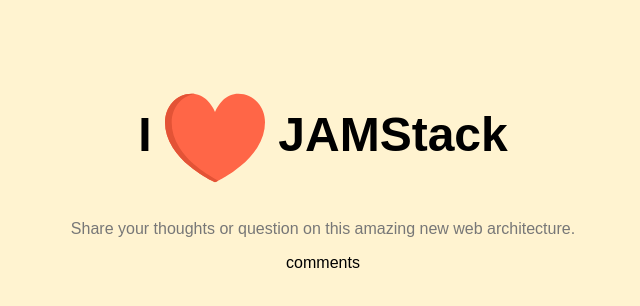
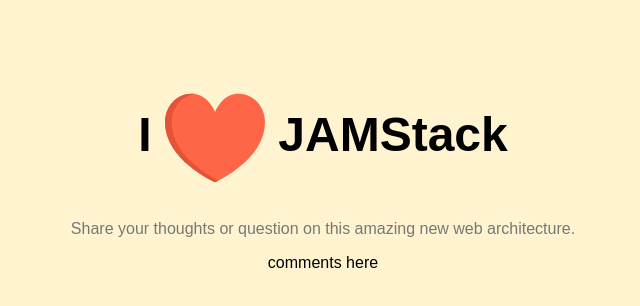
Before and after one commit to amanshuklaa/simplejam, a plain HTML site: page index.html in a window 1280 px wide. Shown: the full height of the page, 317-957 px from the left. Drawn offline with Linux system fonts and the light colour scheme.

```diff
--- a/index.html
+++ b/index.html
@@ -12,5 +12,5 @@
 <h1>I <img src="heart-svgrepo-com.svg" > JAMStack</h1>
 <p>Share your thoughts or question on this amazing new web architecture. </p>
 
-comments
+comments here
 </html>
```
